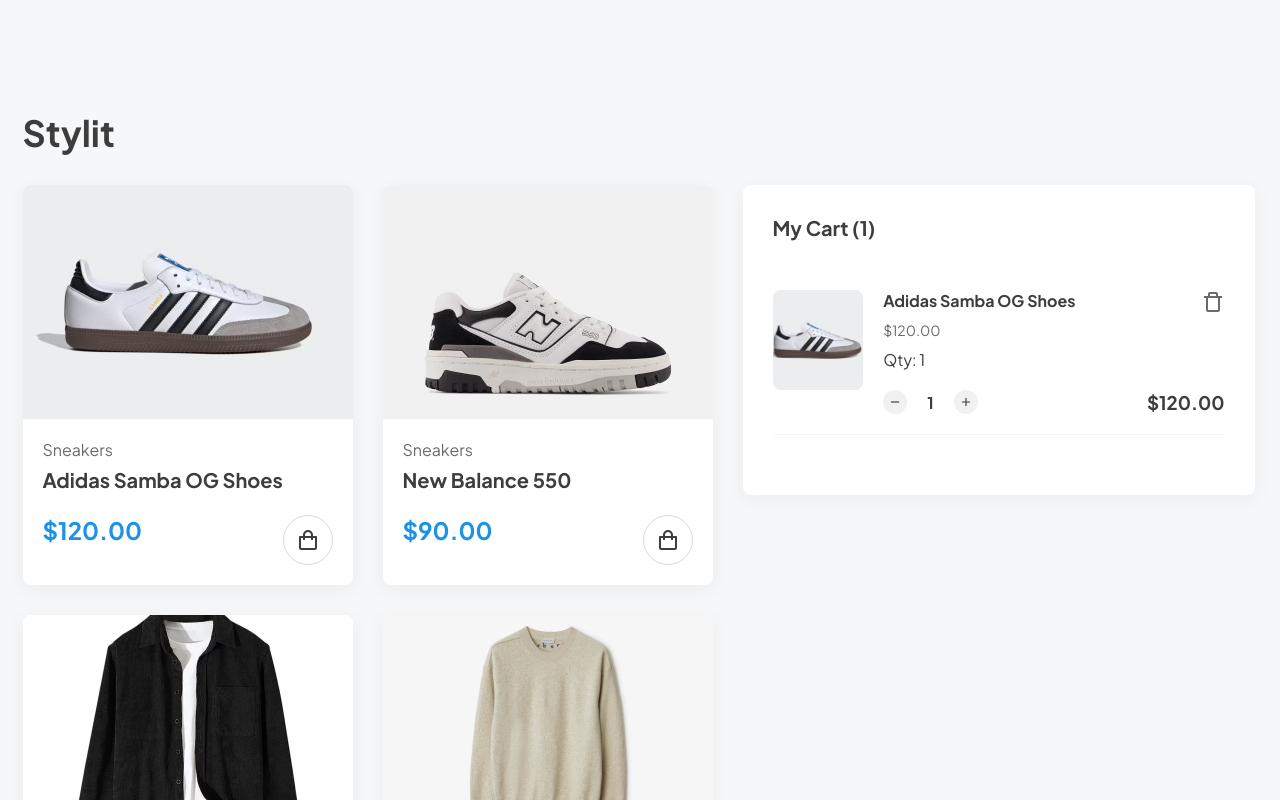
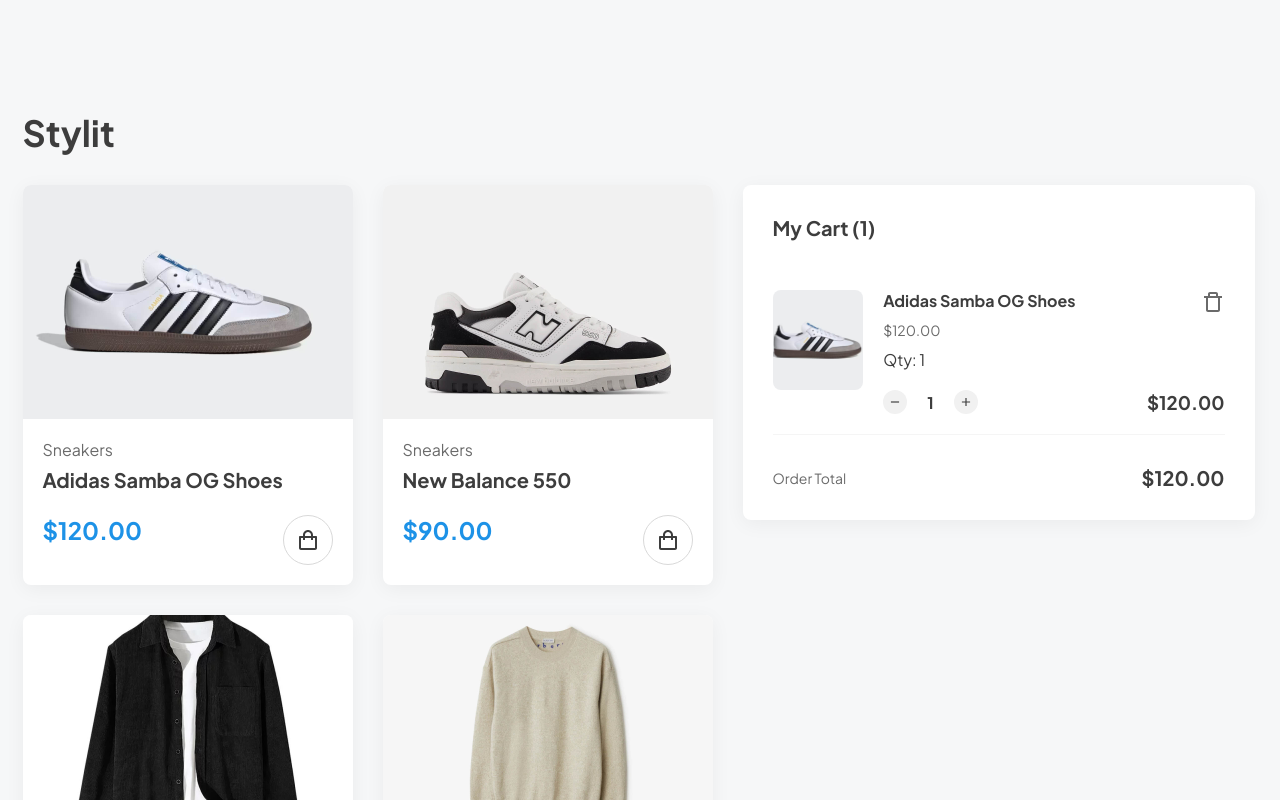
Before and after one commit to outHereSam/shopping-cart-with-rxjs, an Angular app: page / in a window 1280 px wide. Both pictures are taken after a click on the button 307 px from the left and 540 px from the top of the page. Shown: the top 800 px of the page. Built offline with nearby package versions, Linux system fonts and the light colour scheme.

Commit message:
Calculates total cart price

```diff
--- a/src/app/components/cart/cart.component.html
+++ b/src/app/components/cart/cart.component.html
@@ -4,7 +4,14 @@
   @if ((cartQuantity$ |async) ?? 0 > 0) { @for (cartItem of cartItems$ | async;
   track cartItem.id) {
   <app-cart-item [data]="cartItem" />
-  } } @else {
+  }
+  <div class="total">
+    <p>Order Total</p>
+    <h4>
+      {{ getTotalPrice() | async | currency : "USD" : "symbol" : "1.2-2" }}
+    </h4>
+  </div>
+  } @else {
   <div class="empty">Your cart is empty</div>
   }
 </div>
--- a/src/app/components/cart/cart.component.sass
+++ b/src/app/components/cart/cart.component.sass
@@ -10,3 +10,15 @@
     h2
         font-size: 20px
         margin: 0 0 30px 0
+
+    .total
+        display: flex
+        justify-content: space-between
+        align-items: center
+
+        p
+            font-size: 14px
+            color: $gray-300
+
+        h4
+            font-size: 20px
--- a/src/app/components/cart/cart.component.ts
+++ b/src/app/components/cart/cart.component.ts
@@ -1,14 +1,15 @@
 import { Component } from '@angular/core';
 import { CartService } from '../../services/cart.service';
-import { Observable } from 'rxjs';
+import { map, Observable } from 'rxjs';
 import { CartItem } from '../../interfaces/ICartItems';
 import { AsyncPipe } from '@angular/common';
 import { CartItemComponent } from '../cart-item/cart-item.component';
+import { CurrencyPipe } from '@angular/common';
 
 @Component({
   selector: 'app-cart',
   standalone: true,
-  imports: [AsyncPipe, CartItemComponent],
+  imports: [AsyncPipe, CurrencyPipe, CartItemComponent],
   templateUrl: './cart.component.html',
   styleUrl: './cart.component.sass',
 })
@@ -19,4 +20,17 @@
     this.cartItems$ = cartService.getCartItems();
     this.cartQuantity$ = cartService.cartQuantity$;
   }
+
+  getTotalPrice(): Observable<number> {
+    return this.cartItems$.pipe(
+      map((cartItems) => {
+        return cartItems.reduce((total, item) => {
+          const cartItem = cartItems.find(
+            (cartItem) => cartItem.id === item.id
+          );
+          return total + (cartItem?.price || 0) * item.quantity;
+        }, 0);
+      })
+    );
+  }
 }
```
